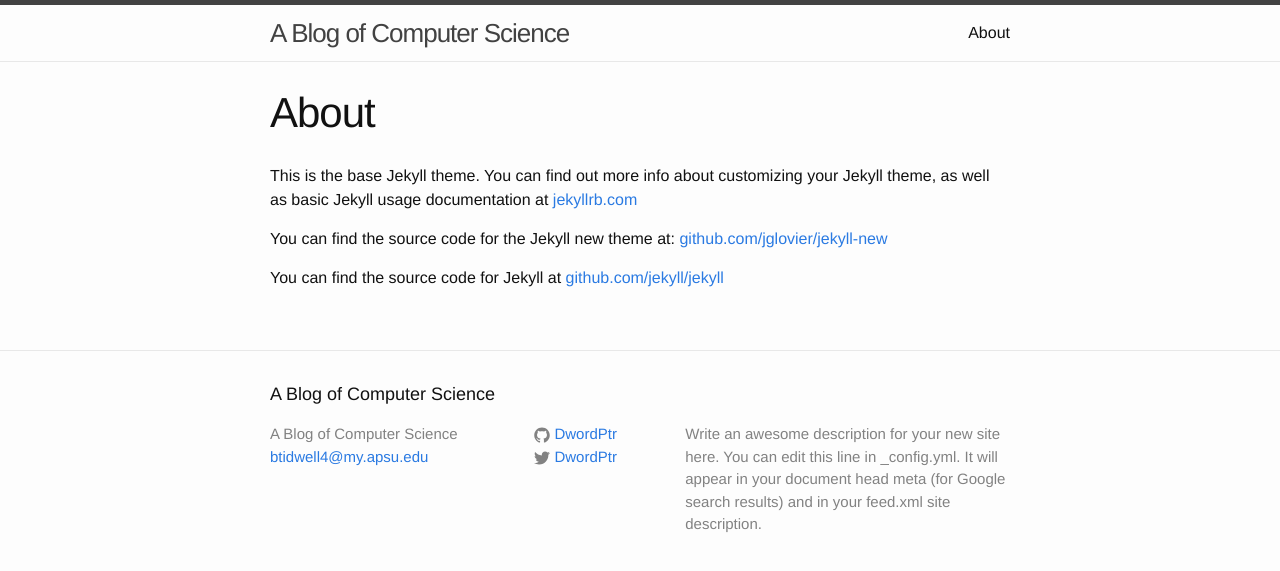
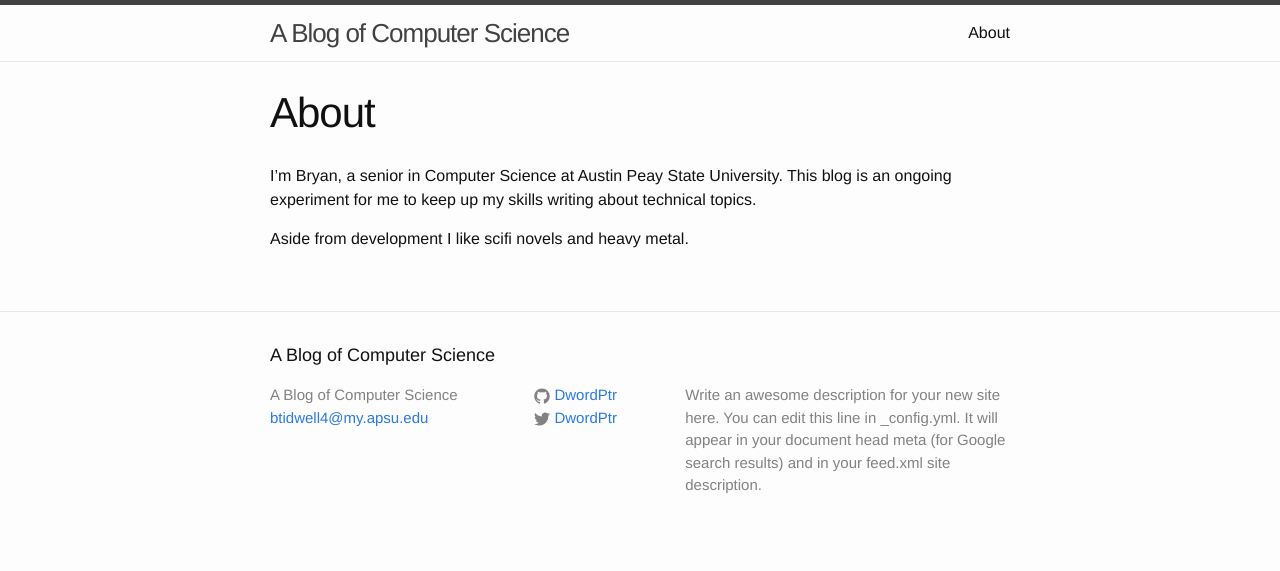
Before and after one commit to DwordPtr/DwordPtr.github.io, a Jekyll site: the page built from about.md, in a window 1280 px wide. Shown: the top 571 px of the page. Built offline with Jekyll 4.4.1, drawn with Linux system fonts in a browser that asks for light colours.

Commit message:
About.md

```diff
--- a/about.md
+++ b/about.md
@@ -4,8 +4,6 @@ title: About
 permalink: /about/
 ---
 
-This is the base Jekyll theme. You can find out more info about customizing your Jekyll theme, as well as basic Jekyll usage documentation at [jekyllrb.com](http://jekyllrb.com/)
+I'm Bryan, a senior in Computer Science at Austin Peay State University. This blog is an ongoing experiment for me to keep up my skills writing about technical topics.
 
-You can find the source code for the Jekyll new theme at: [github.com/jglovier/jekyll-new](https://github.com/jglovier/jekyll-new)
-
-You can find the source code for Jekyll at [github.com/jekyll/jekyll](https://github.com/jekyll/jekyll)
+Aside from development I like scifi novels and heavy metal.
```
